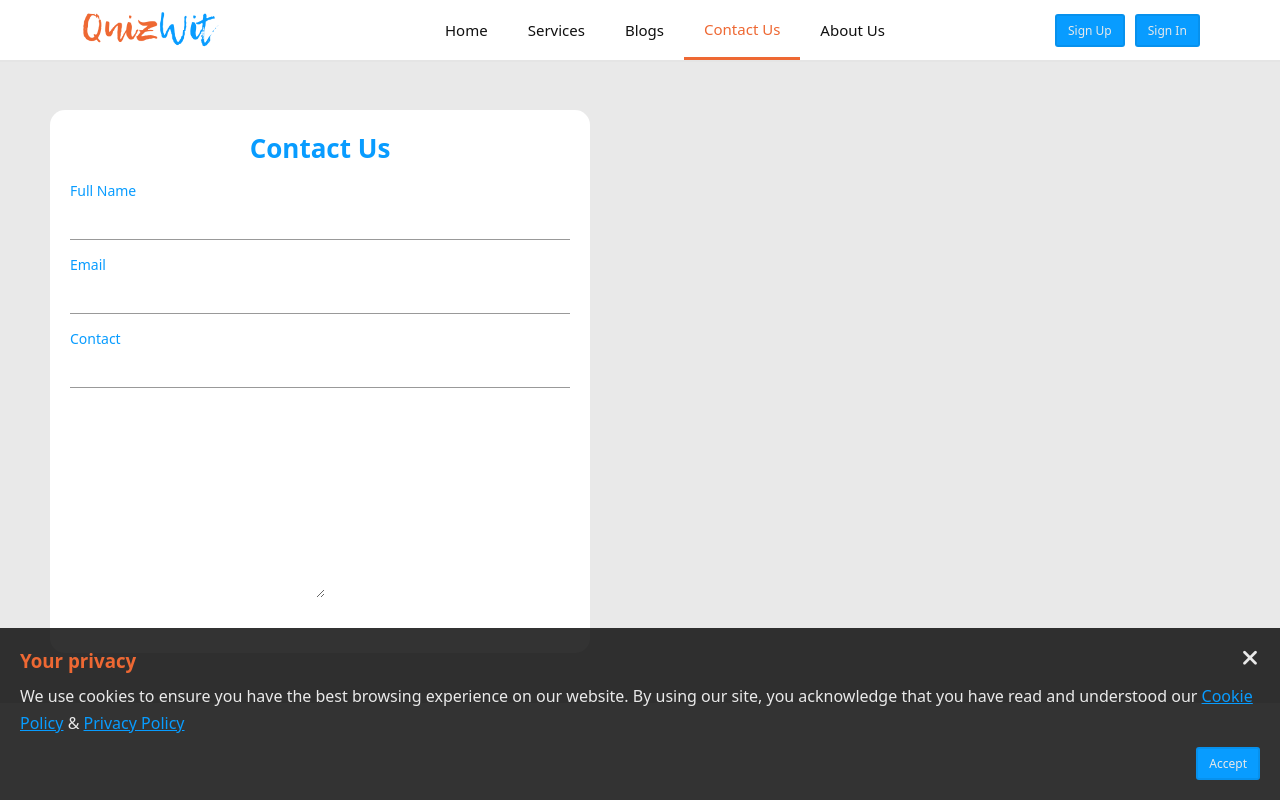
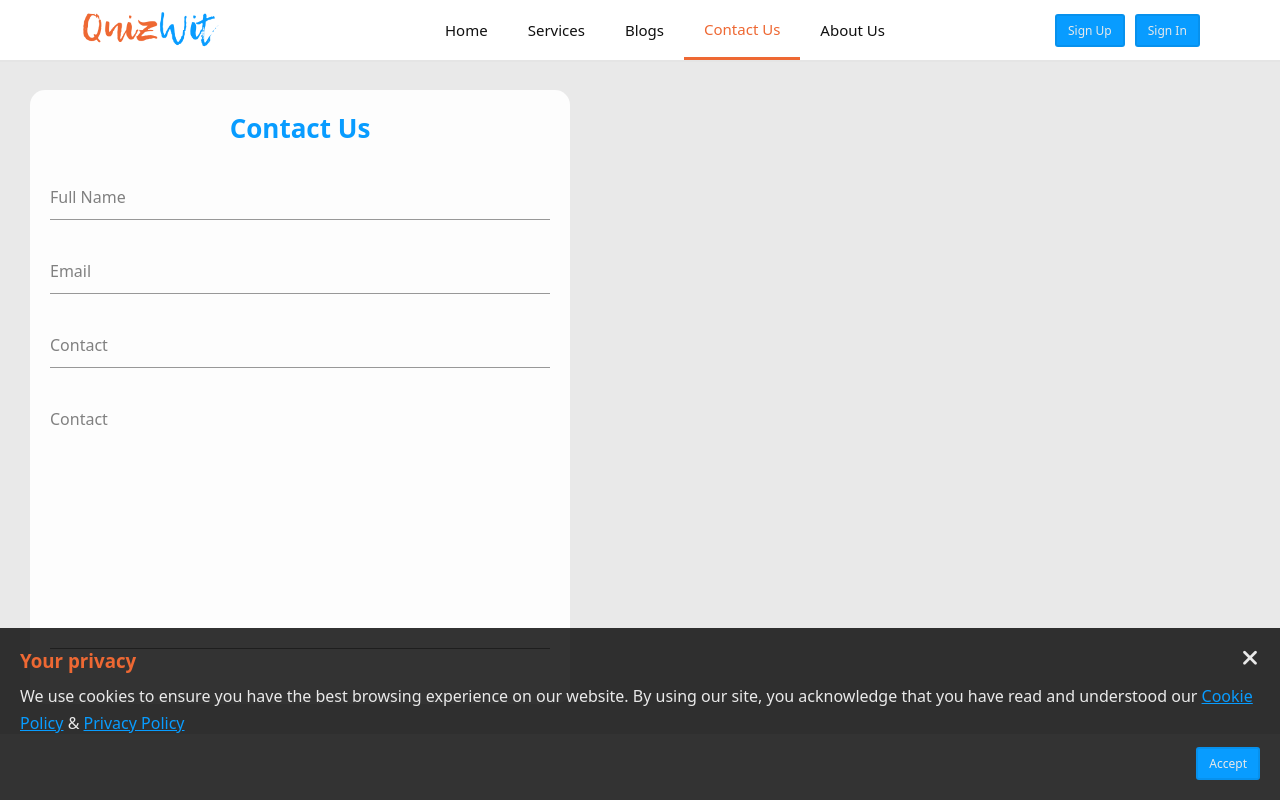
Before and after one commit to Piyush1321/QuizWit, a React (Create React App) app: page /contact-us in a window 1280 px wide. Shown: the top 800 px of the page. Built offline with nearby package versions, Linux system fonts and the light colour scheme.

Commit message:
Textarea css updated

```diff
--- a/src/components/ContactUs.js
+++ b/src/components/ContactUs.js
@@ -5,34 +5,34 @@ import './css/ContactUs.css';
 
 function ContactUs() {
   return (
-      <div className='contact-us m-20 flex-row'>
+      <div className='contact-us flex-row'>
         <div>
           <form action="">
             <div className="header primary">Contact Us</div>
             <div class="input-block">
               <div class="input-container-floating-bb">
-                <input type="text" name='fullName' />
+                <input type="text" name='fullName' required/>
                 <label>Full Name</label>
                 <div class="respose"></div>
               </div>
             </div>
             <div className="input-block">
               <div class="input-container-floating-bb">
-                  <input type="email" name='email' />
+                  <input type="email" name='email' required/>
                   <label>Email</label>
                   <div class="respose"></div>
               </div>
             </div>
             <div className="input-block">
               <div class="input-container-floating-bb">
-                <input type="number" name='contact' />
+                <input type="number" name='contact' required/>
                 <label>Contact</label>
                 <div class="respose"></div>
               </div>
             </div>
             <div className="input-block">
               <div class="input-container-floating-bb">
-                <textarea name="query" id="" cols="30" rows="10"></textarea>
+                <textarea name="query" id="" cols="30" rows="10" required></textarea>
                 <label>Contact</label>
                 <div class="respose"></div>
               </div>
--- a/src/components/css/ContactUs.css
+++ b/src/components/css/ContactUs.css
@@ -1,5 +1,5 @@
 .contact-us form {
-    background: white;
+    background: rgba(255, 255, 255, 0.9);
     margin: 30px;
     border-radius: 15px;
     padding: 20px;
--- a/src/components/css/PlanCard.css
+++ b/src/components/css/PlanCard.css
@@ -1,8 +1,5 @@
 .plans {
-    padding: 20px 150px;
-    background-image: url('../../../public/images/plans.png');
-    background-size: cover;
-    background-repeat: no-repeat;
+    padding: 20px 100px;
 }
 .plans h1 {
     display: flex;
--- a/src/css/Input.css
+++ b/src/css/Input.css
@@ -1,3 +1,6 @@
+select {
+  text-indent: 0px;
+}
 
 /* Input */
 .input-block {
@@ -239,7 +242,9 @@
     position: relative;
     z-index: 1;
 }
-.input-container-floating-bb > input {
+.input-container-floating-bb > input,
+.input-container-floating-bb > textarea,
+.input-container-floating-bb > select {
     border: none;
     background: transparent;
     border-bottom: 0.5px solid rgba(0, 0, 0, 0.4);
@@ -247,12 +252,12 @@
     padding: 10px 0px;
     width: 100%;
     box-sizing: border-box;
+    resize: none;
 }
 .input-container-floating-bb > label {
     position: absolute;
     left: 0px;
-    top: 50%;
-    transform: translate(0, -50%);
+    top: 10px;
     z-index: -1;
     font-size: 16px;
     color: gray;
@@ -263,7 +268,9 @@
     transition: 300ms;
 }
 .input-container-floating-bb > input:valid ~ label,
-.input-container-floating-bb > input:focus ~ label {
+.input-container-floating-bb > input:focus ~ label,
+.input-container-floating-bb > textarea:valid ~ label,
+.input-container-floating-bb > textarea:focus ~ label {
     font-size: 14px;
     top: -15px;
     left: 0;
@@ -272,3 +279,15 @@
     transition: 300ms;
     color: rgb(8, 156, 255);
 }
+
+.input-container-floating-bb > select ~ label {
+  font-size: 14px;
+  top: -15px;
+  left: 0;
+  z-index: 1;
+  transform: translate(0, 0);
+  transition: 300ms;
+}
+.input-container-floating-bb > select:focus ~ label {
+  color: rgb(8, 156, 255);
+}
```
